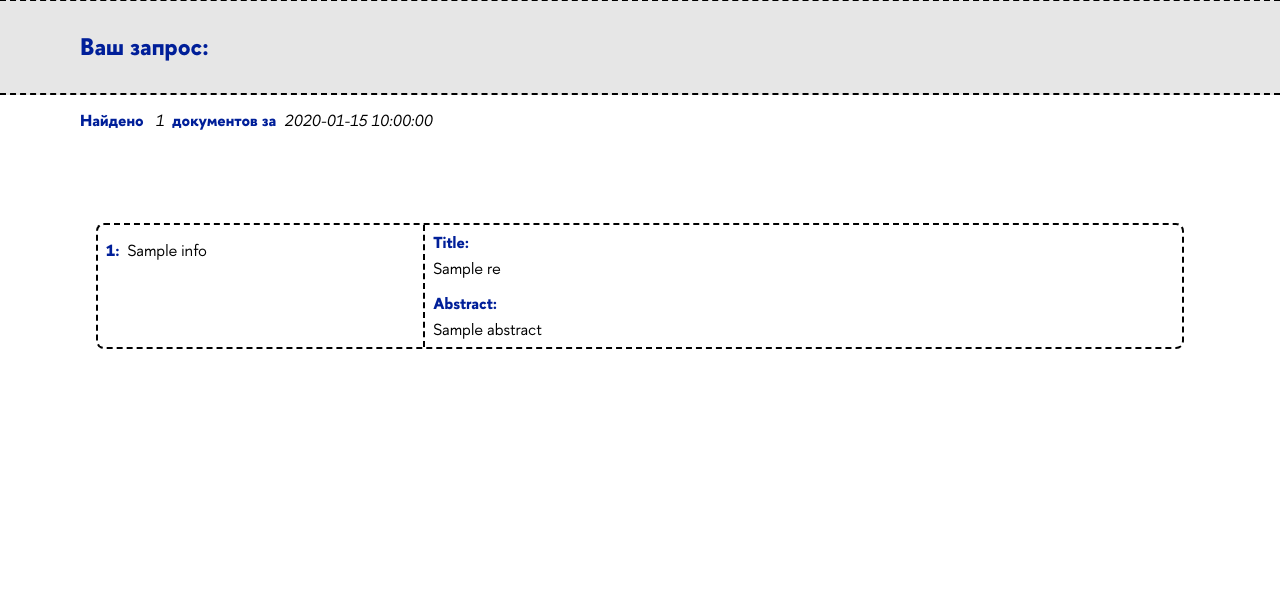
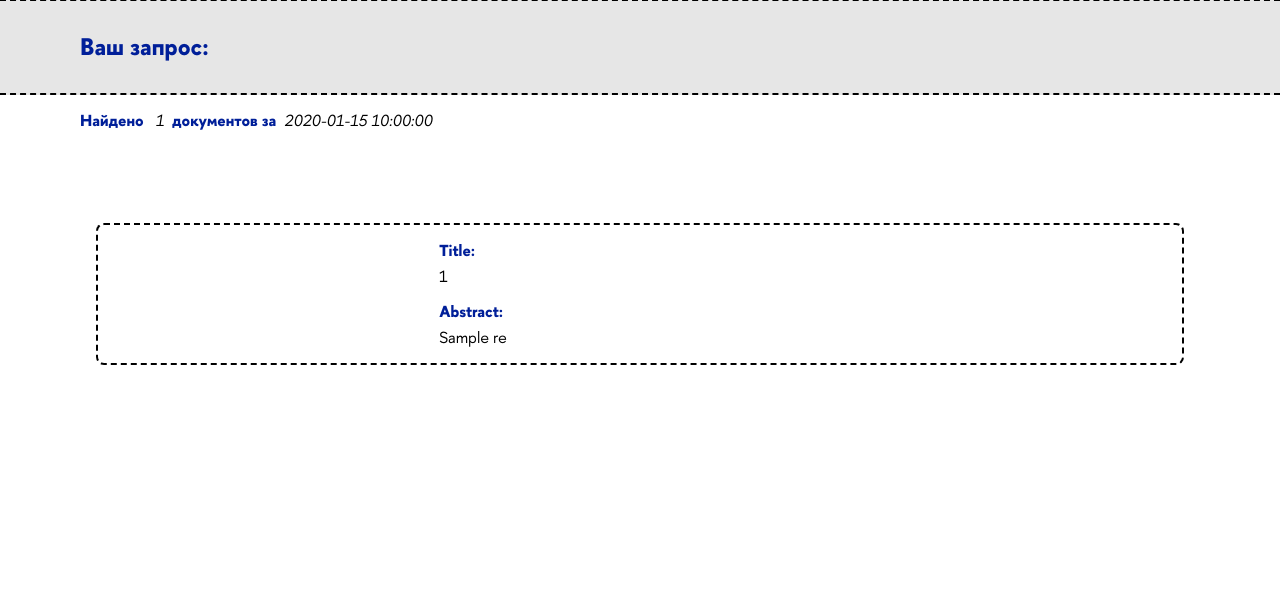
Before and after one commit to vknyazkova/thesis_search, a Flask app: template thesis_search/webui/templates/result.html in a window 1280 px wide. Shown: the part 113-716 px from the top of the page. Run offline with Flask 3, Linux system fonts and the light colour scheme; the template is opened without the code that fills it: most values are stand-ins (such as "Sample title", 1, 10 or a date in 2020); parts of the project's set-up code (start-up, migrations or seed data) failed here and were passed over.

Commit message:
update result page

```diff
--- a/thesis_search/webui/app.py
+++ b/thesis_search/webui/app.py
@@ -1,4 +1,3 @@
-from collections import namedtuple
 import time
 
 from flask import Flask, request, render_template
@@ -8,7 +7,12 @@
 
 app = Flask(__name__)
 db, fast_nlp, corpus, default_params, search_engines = init_defaults()
-Result = namedtuple('Result', ['meta', 'title', 'abstract'])
+
+initialized_search_engines = {idx: search_engines[idx](corpus=corpus[idx], **default_params[idx])
+                              for idx in search_engines}
+
+META = {'Year': 1, 'Program': 2, 'Student': 3, 'Supervisor': 4}
+N_RESULTS = 10
 
 
 @app.route('/')
@@ -26,28 +30,18 @@
     if request.method == 'POST':
         idx_type = request.form['index']
         query = request.form['query']
-        search_engine = search_engines[idx_type](corpus=corpus[idx_type], **default_params[idx_type])
 
         start = time.time()
-        results = search_theses(query=query, nlp=fast_nlp, search_engine=search_engine,
-                                db=db, n=20)
-        exec_time = time.time() - start
-
-        formated_results = []
-        for res in results:
-            meta = [('year', res[1]),
-                    ('program', res[2]),
-                    ('student', res[3]),
-                    ('supervisor', res[4]),
-                    ('link', res[6])]
-            result = Result(meta=meta, title=res[0], abstract=res[5])
-            formated_results.append(result)
+        results = search_theses(query=query, nlp=fast_nlp, search_engine=initialized_search_engines[idx_type],
+                                db=db, n=N_RESULTS)
+        exec_time = str(round(time.time() - start, 4)) + ' s'
 
     return render_template("result.html",
                            query=query,
-                           n_docs=1200,
+                           n_docs=N_RESULTS,
                            time=exec_time,
-                           results=formated_results)
+                           meta=META,
+                           results=results)
 
 
 if __name__ == '__main__':
--- a/thesis_search/webui/static/css/result.css
+++ b/thesis_search/webui/static/css/result.css
@@ -237,16 +237,16 @@
   flex-direction: row;
 }
 .result-container11 {
-  flex: 1;
+  /*flex: 1;*/
   width: 30%;
-  height: 100%;
+  height: auto;
   display: flex;
   padding: var(--dl-space-space-halfunit);
   align-items: flex-start;
   border-color: var(--dl-color-gray-black);
   border-radius: var(--dl-radius-radius-radius2);
   flex-direction: column;
-  /*flex-grow: 1;*/
+  flex-grow: 1;
 }
 .result-container12 {
   flex: 0 0 auto;
@@ -265,17 +265,19 @@
 }
 .result-container13 {
   width: 70%;
-  height: 100%;
+  height: auto;
   display: flex;
-  padding: var(--dl-space-space-halfunit);
+  padding: var(--dl-space-space-unit);
   align-items: flex-start;
+  flex-direction: column;
   border-color: var(--dl-color-gray-black);
   border-style: dashed;
-  border-width: 2px;
-  flex-direction: column;
-  border-top-width: 0px;
-  border-right-width: 0px;
-  border-bottom-width: 0px;
+  /*border-width: 2px;*/
+  /*border-top-width: 0px;*/
+  /*border-right-width: 0px;*/
+  /*border-bottom-width: 0px;*/
+  flex-grow: 1;
+  justify-content: center;
 }
 .result-text10 {
   color: var(--dl-color-primary-hseblue);
@@ -400,3 +402,8 @@
     margin-bottom: var(--dl-space-space-unit);
   }
 }
+
+.result-table-col1 {
+  color: rgb(0, 31, 153);
+  font-family: "HSE Sans Bold";
+}
--- a/thesis_search/webui/static/css/style.css
+++ b/thesis_search/webui/static/css/style.css
@@ -115,3 +115,7 @@
   text-transform: none;
   text-decoration: none;
 }
+
+td {
+  padding: var(--dl-space-space-halfunit);
+}
--- a/thesis_search/webui/templates/result.html
+++ b/thesis_search/webui/templates/result.html
@@ -20,26 +20,38 @@
     <span class="result-text06">документов за</span>
     <span class="result-text07">{{ time }}</span>
   </div>
-  {% for res in results %}
+
   <div class="result-container09">
+    {% for res in results %}
     <div class="result-container10">
       <div class="result-container11">
-        {% for info in res.meta %}
-        <div class="result-container12">
-          <span class="result-text08">{{ info[0] }}:</span>
-          <span>{{ info[1] }}</span>
-        </div>
-        {% endfor %}
+        <table>
+          <tbody>
+          {% for label, idx in meta.items() %}
+            <tr>
+              <td class="result-table-col1">{{ label }}:</td>
+              <td>{{ res[idx] }}</td>
+            </tr>
+          {% endfor %}
+          {% if res[6] %}
+            <tr>
+              <td class="result-table-col1">Full text:</td>
+              <td><a href={{ res[6] }}>download</a></td>
+            </tr>
+          {% endif %}
+          </tbody>
+        </table>
       </div>
       <div class="result-container13">
         <span class="result-text10">Title:</span>
-        <span class="result-text11">{{ res.title }}</span>
+        <span class="result-text11">{{ res[0] }}</span>
         <span class="result-text12">Abstract:</span>
         <span class="result-text13">
-          {{ res.abstract }}
+          {{ res[5] }}
         </span>
       </div>
     </div>
+    {% endfor %}
   </div>
-  {% endfor %}
+
 {% endblock %}
```
